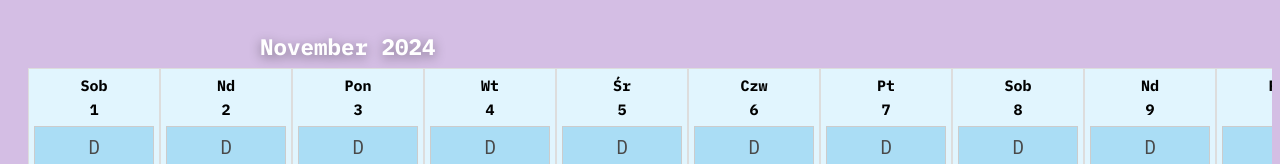
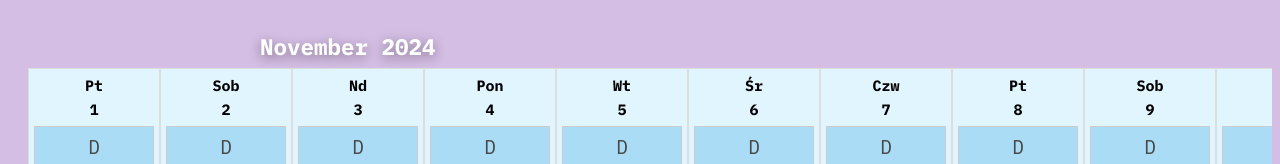
Before and after one commit to puksh/kalendarz, a Vue app: page / in a window 1280 px wide. Shown: the top 164 px of the page. Built offline with nearby package versions, Linux system fonts and the light colour scheme.

Commit message:
fix(daysOfWeek): js now works correctly with it, starts at Sunday

```diff
--- a/src/data/daysOfWeek.js
+++ b/src/data/daysOfWeek.js
@@ -1,2 +1,2 @@
 // daysOfWeek.js
-export const daysOfWeek = ["Pon", "Wt", "Śr", "Czw", "Pt", "Sob", "Nd"];
+export const daysOfWeek = ["Nd", "Pon", "Wt", "Śr", "Czw", "Pt", "Sob"];
```
